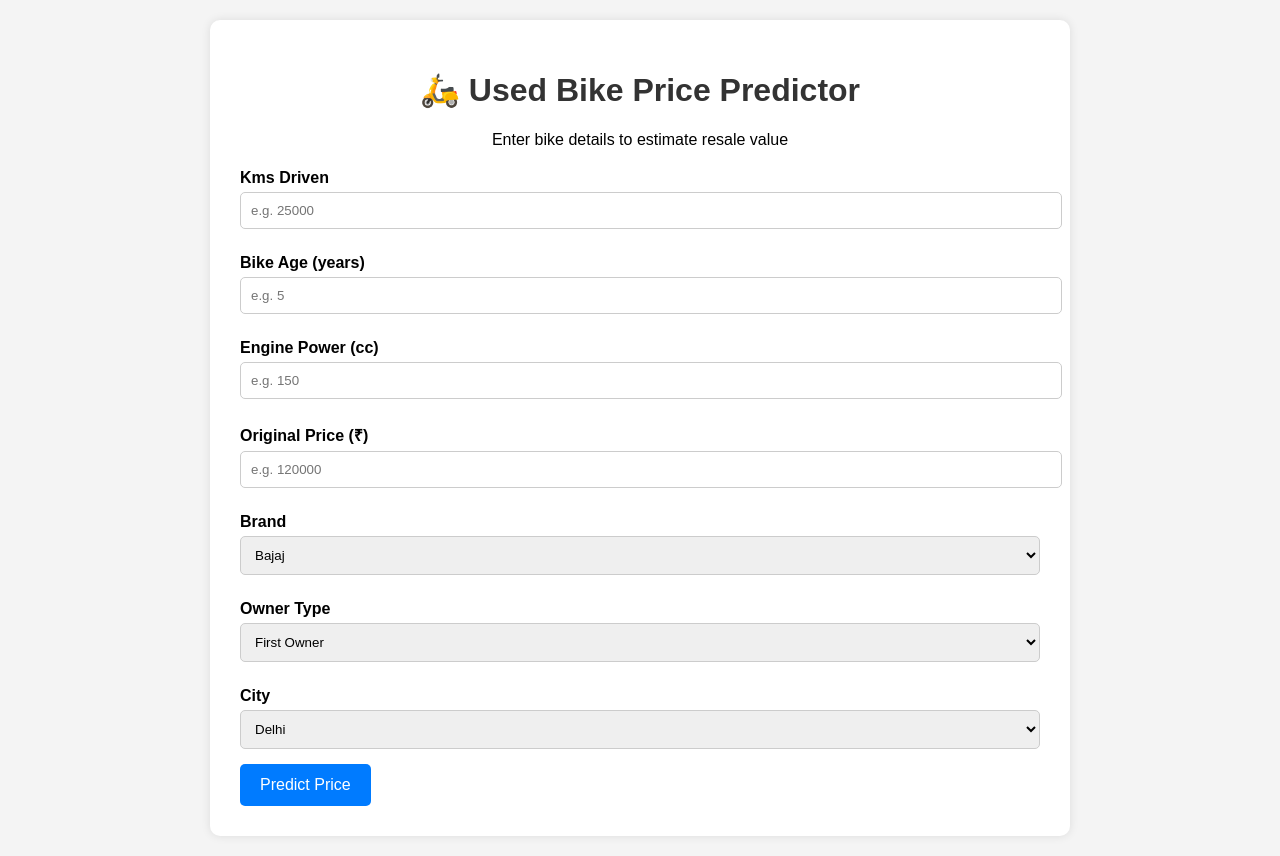
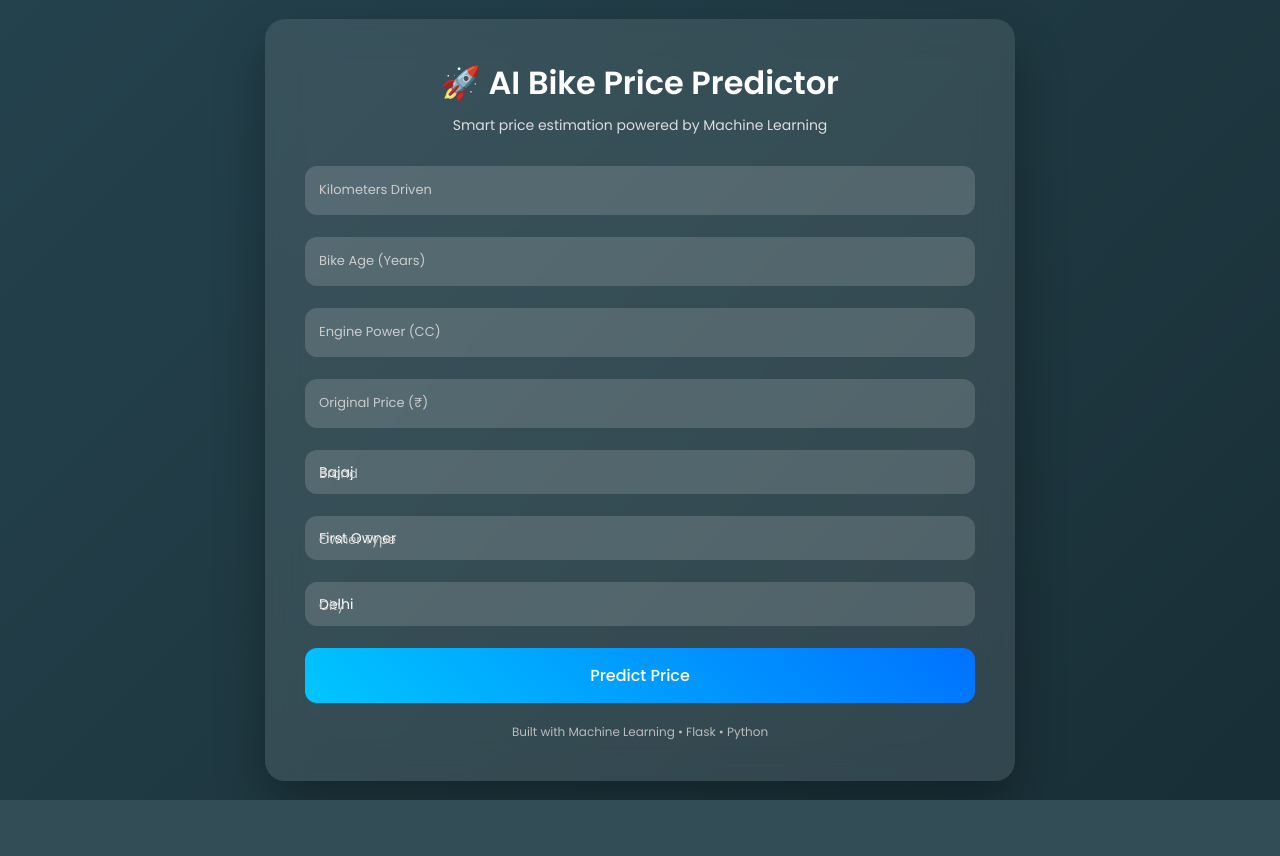
Before and after one commit to Sohel123-png/used-bike-price-predictor, a Flask app: page / in a window 1280 px wide. After the commit the page ends 800 px from the top, so only its background shows below. Run offline with Flask 3, Linux system fonts and the light colour scheme; parts of the project's set-up code (start-up, migrations or seed data) failed here and were passed over.

Commit message:
Updated UI design with premium interface

```diff
--- a/templates/index.html
+++ b/templates/index.html
@@ -2,68 +2,228 @@
 <html lang="en">
 <head>
 <meta charset="UTF-8">
+<title>AI Bike Price Predictor</title>
 <meta name="viewport" content="width=device-width, initial-scale=1.0">
-    <title>Used Bike Price Predictor</title>
+
+<link href="https://fonts.googleapis.com/css2?family=Poppins:wght@300;400;500;600;700&display=swap" rel="stylesheet">
+
 <style>
-        body { font-family: Arial, sans-serif; background: #f4f4f4; margin: 0; padding: 20px; }
-        .container { max-width: 800px; margin: auto; background: white; padding: 30px; border-radius: 10px; box-shadow: 0 0 10px rgba(0,0,0,0.1); }
-        h1 { text-align: center; color: #333; }
-        form { margin-top: 20px; }
-        label { display: block; margin: 10px 0 5px; font-weight: bold; }
-        input, select { width: 100%; padding: 10px; margin-bottom: 15px; border: 1px solid #ccc; border-radius: 5px; }
-        button { background: #007bff; color: white; padding: 12px 20px; border: none; border-radius: 5px; cursor: pointer; font-size: 16px; }
-        button:hover { background: #0056b3; }
-        .result { margin-top: 20px; padding: 15px; background: #d4edda; color: #155724; border: 1px solid #c3e6cb; border-radius: 5px; font-size: 20px; text-align: center; }
-        .error { background: #f8d7da; color: #721c24; border-color: #f5c6cb; }
+
+*{
+margin:0;
+padding:0;
+box-sizing:border-box;
+font-family:'Poppins',sans-serif;
+}
+
+body{
+height:100vh;
+display:flex;
+justify-content:center;
+align-items:center;
+background:linear-gradient(-45deg,#0f2027,#203a43,#2c5364,#1e3c72);
+background-size:400% 400%;
+animation:bg 12s ease infinite;
+}
+
+@keyframes bg{
+0%{background-position:0% 50%;}
+50%{background-position:100% 50%;}
+100%{background-position:0% 50%;}
+}
+
+.container{
+width:100%;
+max-width:750px;
+padding:40px;
+border-radius:20px;
+background:rgba(255,255,255,0.1);
+backdrop-filter:blur(18px);
+box-shadow:0 25px 50px rgba(0,0,0,0.3);
+animation:fade .8s ease;
+}
+
+@keyframes fade{
+from{opacity:0; transform:translateY(30px);}
+to{opacity:1; transform:translateY(0);}
+}
+
+h1{
+text-align:center;
+color:#fff;
+margin-bottom:8px;
+font-weight:600;
+}
+
+.subtitle{
+text-align:center;
+color:#ddd;
+font-size:14px;
+margin-bottom:30px;
+}
+
+.field{
+position:relative;
+margin-bottom:22px;
+}
+
+.field input,
+.field select{
+width:100%;
+padding:14px 14px;
+border-radius:12px;
+border:none;
+outline:none;
+background:rgba(255,255,255,0.15);
+color:#fff;
+font-size:14px;
+transition:.3s;
+}
+
+.field label{
+position:absolute;
+left:14px;
+top:14px;
+color:#ccc;
+font-size:13px;
+pointer-events:none;
+transition:.3s;
+}
+
+.field input:focus,
+.field select:focus{
+background:rgba(255,255,255,0.25);
+}
+
+.field input:focus + label,
+.field input:not(:placeholder-shown)+label{
+top:-10px;
+font-size:11px;
+color:#fff;
+}
+
+select{
+appearance:none;
+}
+
+button{
+width:100%;
+padding:15px;
+border:none;
+border-radius:12px;
+font-size:16px;
+font-weight:500;
+color:white;
+cursor:pointer;
+background:linear-gradient(45deg,#00c6ff,#0072ff);
+transition:.3s;
+}
+
+button:hover{
+transform:translateY(-3px);
+box-shadow:0 10px 25px rgba(0,0,0,.4);
+}
+
+.result{
+margin-top:25px;
+padding:18px;
+border-radius:12px;
+text-align:center;
+font-size:18px;
+font-weight:500;
+}
+
+.success{
+background:rgba(46,204,113,0.2);
+color:#7dffb1;
+border:1px solid rgba(46,204,113,0.5);
+}
+
+.error{
+background:rgba(231,76,60,0.2);
+color:#ffb3a7;
+border:1px solid rgba(231,76,60,0.5);
+}
+
+footer{
+text-align:center;
+color:#bbb;
+font-size:12px;
+margin-top:20px;
+}
+
 </style>
 </head>
+
 <body>
+
 <div class="container">
-        <h1>🛵 Used Bike Price Predictor</h1>
-        <p style="text-align:center;">Enter bike details to estimate resale value</p>
+
+<h1>🚀 AI Bike Price Predictor</h1>
+<p class="subtitle">Smart price estimation powered by Machine Learning</p>
 
 <form method="POST" action="/predict">
-            <label>Kms Driven</label>
-            <input type="number" name="kms_driven" required placeholder="e.g. 25000">
 
-            <label>Bike Age (years)</label>
-            <input type="number" name="age" required placeholder="e.g. 5">
+<div class="field">
+<input type="number" name="kms_driven" placeholder=" " required>
+<label>Kilometers Driven</label>
+</div>
 
-            <label>Engine Power (cc)</label>
-            <input type="number" name="power" required placeholder="e.g. 150">
+<div class="field">
+<input type="number" name="age" placeholder=" " required>
+<label>Bike Age (Years)</label>
+</div>
 
+<div class="field">
+<input type="number" name="power" placeholder=" " required>
+<label>Engine Power (CC)</label>
+</div>
+
+<div class="field">
+<input type="number" name="original_price" placeholder=" " required>
 <label>Original Price (₹)</label>
-            <input type="number" name="original_price" required placeholder="e.g. 120000">
+</div>
 
-            <label>Brand</label>
+<div class="field">
 <select name="brand" required>
 {% for brand in brands %}
 <option value="{{ brand }}">{{ brand }}</option>
 {% endfor %}
 </select>
+<label>Brand</label>
+</div>
 
-            <label>Owner Type</label>
+<div class="field">
 <select name="owner" required>
 {% for owner in owners %}
 <option value="{{ owner }}">{{ owner }}</option>
 {% endfor %}
 </select>
+<label>Owner Type</label>
+</div>
 
-            <label>City</label>
+<div class="field">
 <select name="city" required>
 {% for city in cities %}
 <option value="{{ city }}">{{ city }}</option>
 {% endfor %}
 </select>
+<label>City</label>
+</div>
 
 <button type="submit">Predict Price</button>
+
 </form>
 
 {% if prediction %}
-        <div class="result {% if 'Error' in prediction %}error{% endif %}">
+<div class="result {% if 'Error' in prediction %}error{% else %}success{% endif %}">
 {{ prediction }}
 </div>
 {% endif %}
+
+<footer>Built with Machine Learning • Flask • Python</footer>
+
 </div>
+
 </body>
 </html>
```
Also changed, not shown: README.md. Lines whose indentation alone changed are shown as unchanged.
